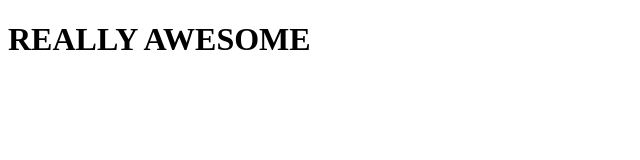
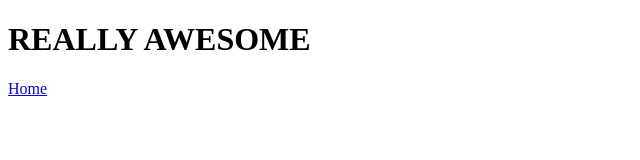
Before and after one commit to liliboxer/max-the-cat, a website: page really.html in a window 1280 px wide. Shown: the full height of the page, 0-640 px from the left. Drawn offline with Linux system fonts and the light colour scheme.

Commit message:
home buttons on super and really pages

```diff
--- a/really.html
+++ b/really.html
@@ -8,5 +8,6 @@
 </head>
 <body>
   <h1>REALLY AWESOME</h1>
+  <a href="/">Home</a>
 </body>
 </html>
```
Also changed, not shown: super.html (+1 -0 lines).
